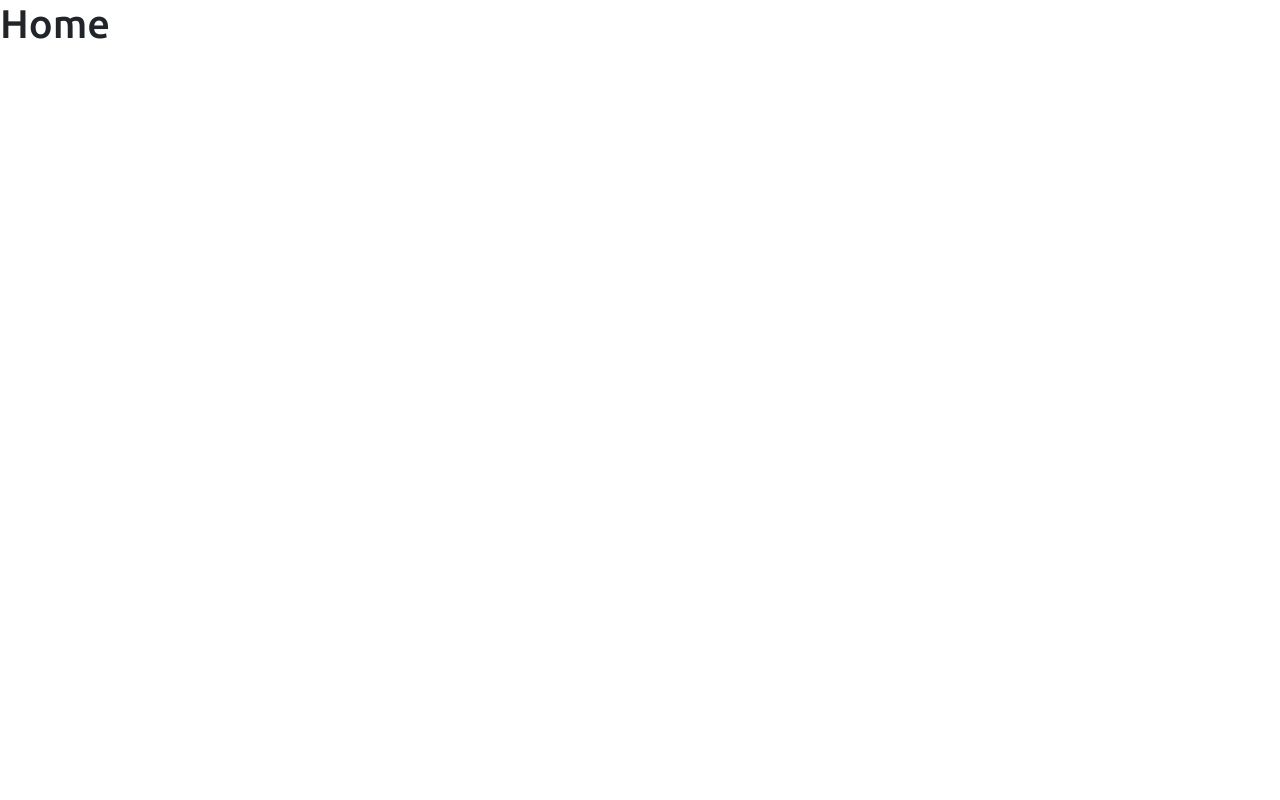
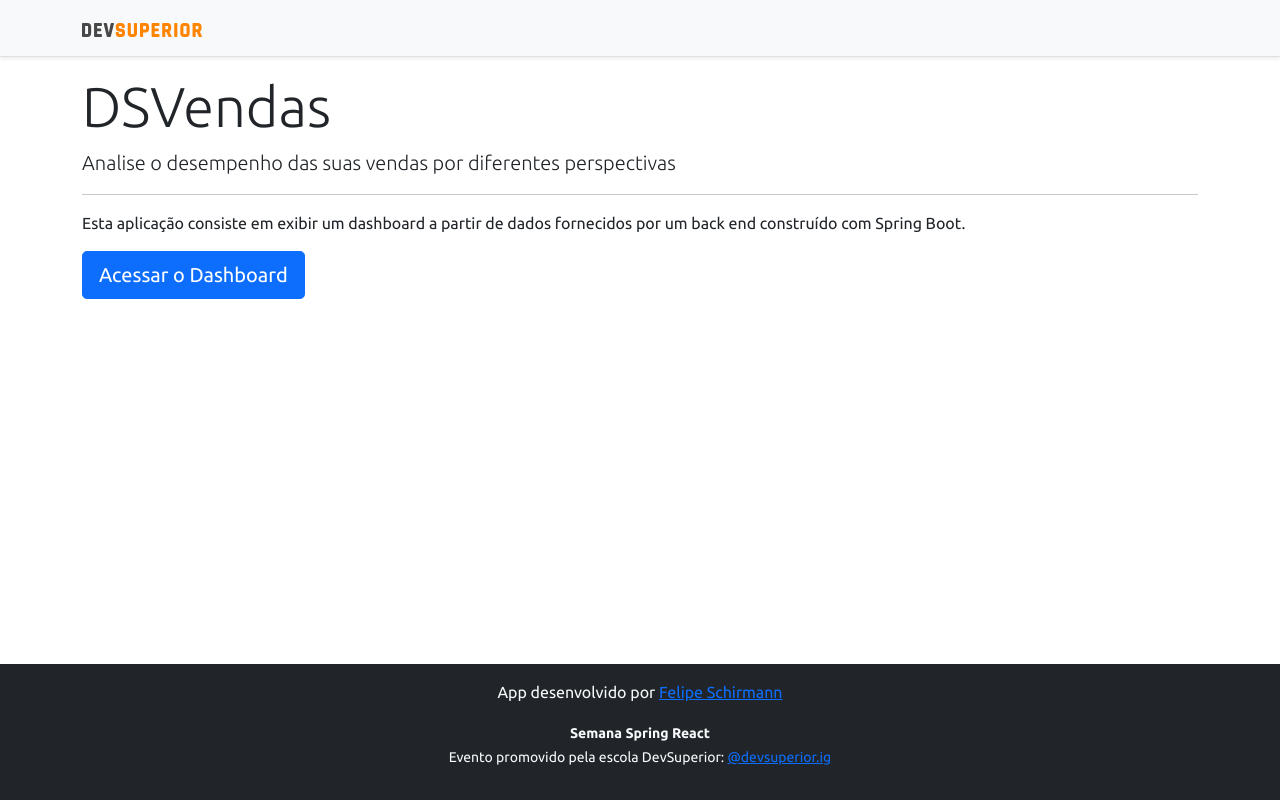
Before and after one commit to felipeschirmann/DSVendas, a React (Create React App) app in the folder frontend/: page / in a window 1280 px wide. Built offline with nearby package versions, Linux system fonts and the light colour scheme.

Commit message:
Home, navigation

```diff
--- a/frontend/src/components/NavBar/index.tsx
+++ b/frontend/src/components/NavBar/index.tsx
@@ -1,11 +1,14 @@
-import ImgDsDark from 'assets/img/ds-dark.svg'
+import ImgDsDark from "assets/img/ds-dark.svg";
+import { Link } from "react-router-dom";
 
 const NavBar = () => {
   return (
     <div className="d-flex flex-column flex-md-row align-items-center p-3 px-md-4 mb-3 bg-light border-bottom shadow-sm">
       <div className="container">
         <nav className="my-2 my-md-0 mr-md-3">
-          <img src={ImgDsDark} alt="DevSuperior" width="120" />
+          <Link to="/">
+            <img src={ImgDsDark} alt="DevSuperior" width="120" />
+          </Link>
         </nav>
       </div>
     </div>
--- a/frontend/src/pages/Home/index.tsx
+++ b/frontend/src/pages/Home/index.tsx
@@ -1,8 +1,29 @@
+import Footer from "components/Footer";
+import NavBar from "components/NavBar";
+import { Link } from "react-router-dom";
+
 const Home = () => {
   return (
-    <div>
-        <h1>Home</h1>
-    </div>
+    <>
+      <NavBar />
+      <div className="container">
+        <div className="jumbotron">
+          <h1 className="display-4">DSVendas</h1>
+          <p className="lead">
+            Analise o desempenho das suas vendas por diferentes perspectivas
+          </p>
+          <hr />
+          <p>
+            Esta aplicação consiste em exibir um dashboard a partir de dados
+            fornecidos por um back end construído com Spring Boot.
+          </p>
+          <Link className="btn btn-primary btn-lg" to="/dashboard">
+            Acessar o Dashboard
+          </Link>
+        </div>
+      </div>
+      <Footer />
+    </>
   );
 };
 
```
